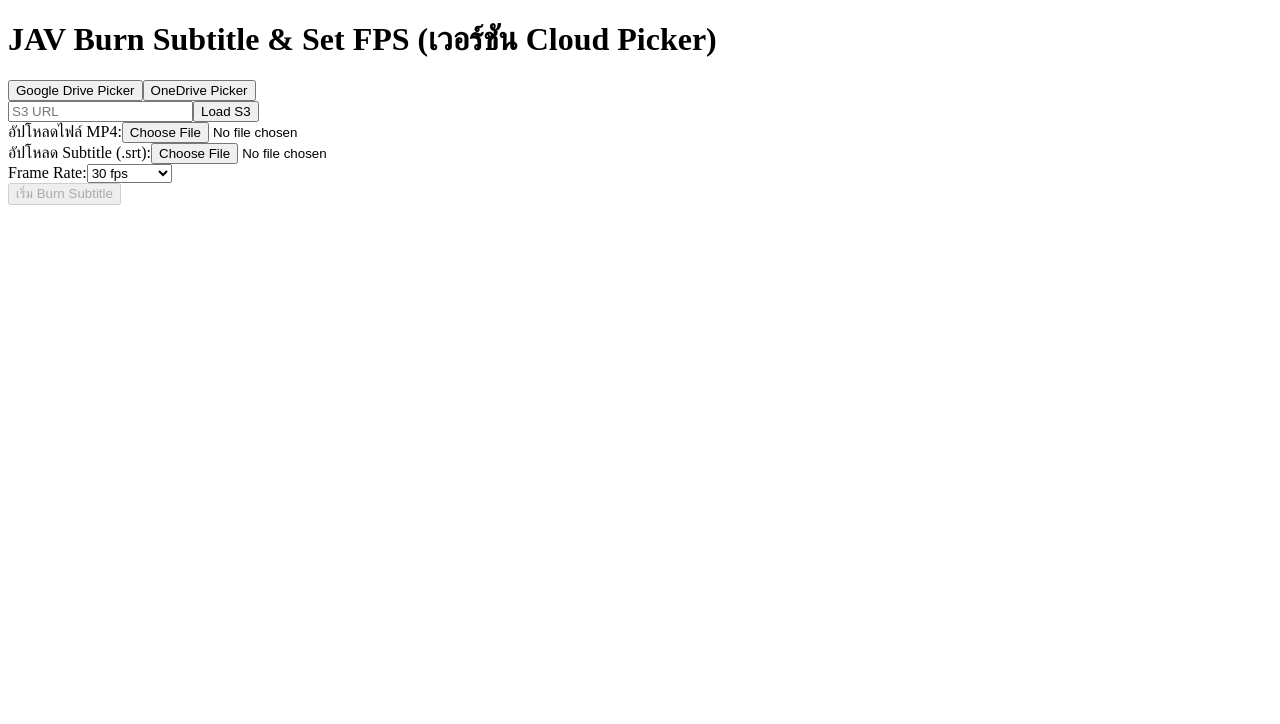
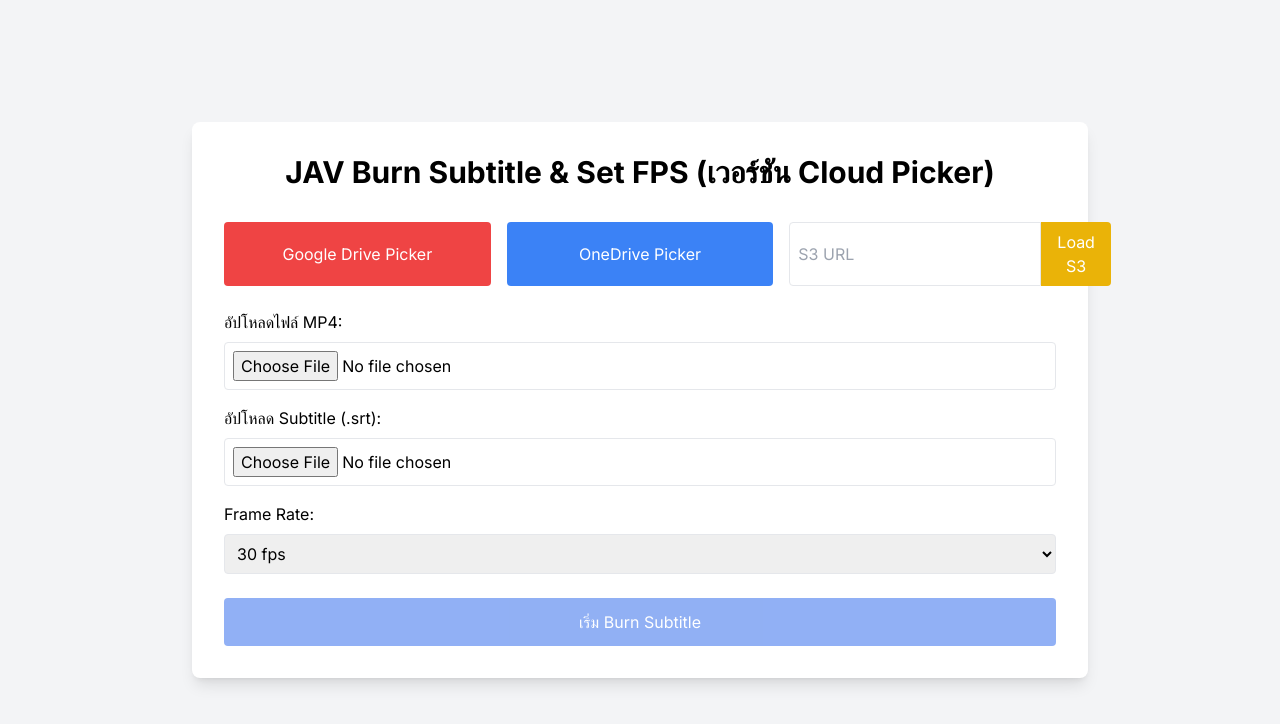
Before and after one commit to Zixzorash/JAVTH_BurnSub_SetFPS, a Next.js app: page / in a window 1280 px wide. Shown: the top 724 px of the page. Built offline with nearby package versions, Linux system fonts and the light colour scheme; what @ffmpeg/ffmpeg would draw is missing.

Commit message:
Add files via upload

```diff
--- /dev/null
+++ b/app/globals.css
@@ -0,0 +1,3 @@
+@tailwind base;
+@tailwind components;
+@tailwind utilities;
--- /dev/null
+++ b/app/layout.tsx
@@ -0,0 +1,22 @@
+import type { Metadata } from 'next'
+import { Inter } from 'next/font/google'
+import './globals.css'
+
+const inter = Inter({ subsets: ['latin'] })
+
+export const metadata: Metadata = {
+  title: 'JAV Burn Subtitle & Set FPS',
+  description: 'Hardcode subtitles into MP4 and change frame rate with Cloud Picker',
+}
+
+export default function RootLayout({
+  children,
+}: {
+  children: React.ReactNode
+}) {
+  return (
+    <html lang="th">
+      <body className={inter.className}>{children}</body>
+    </html>
+  )
+}
```
